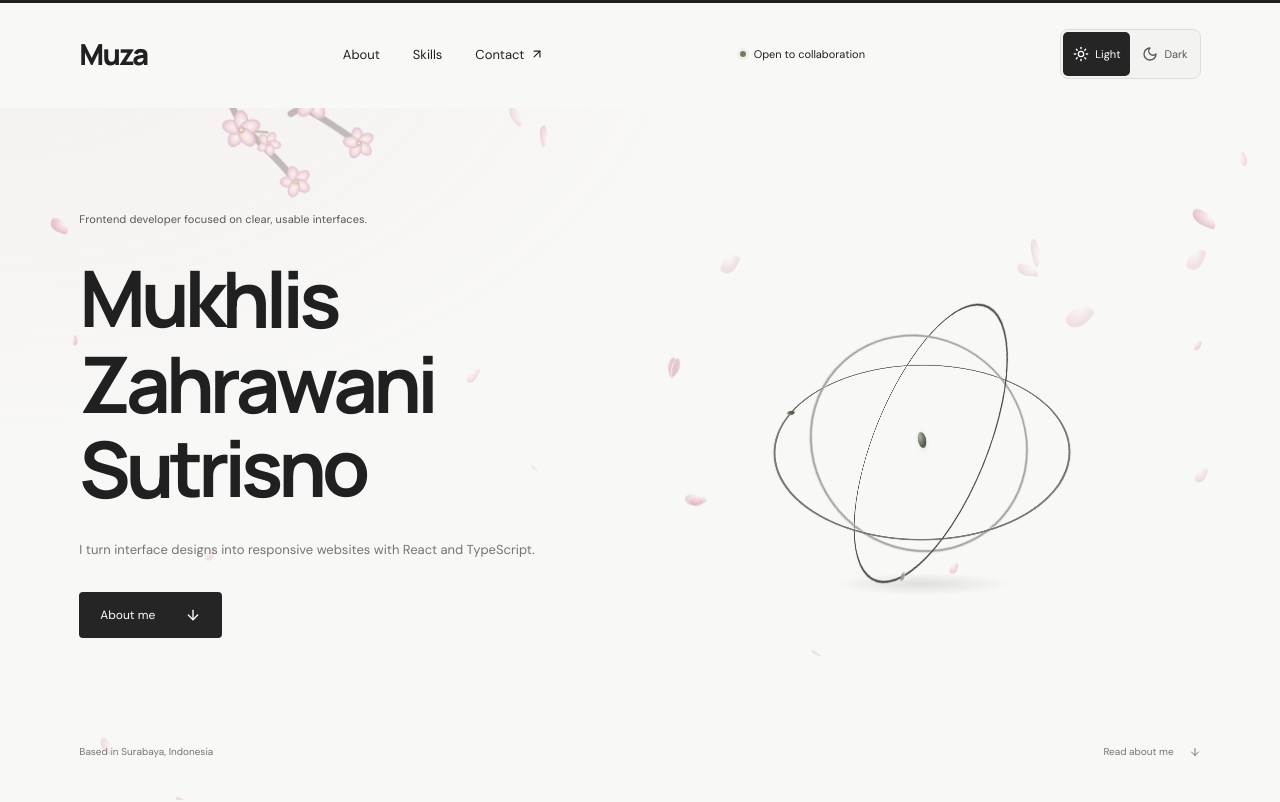
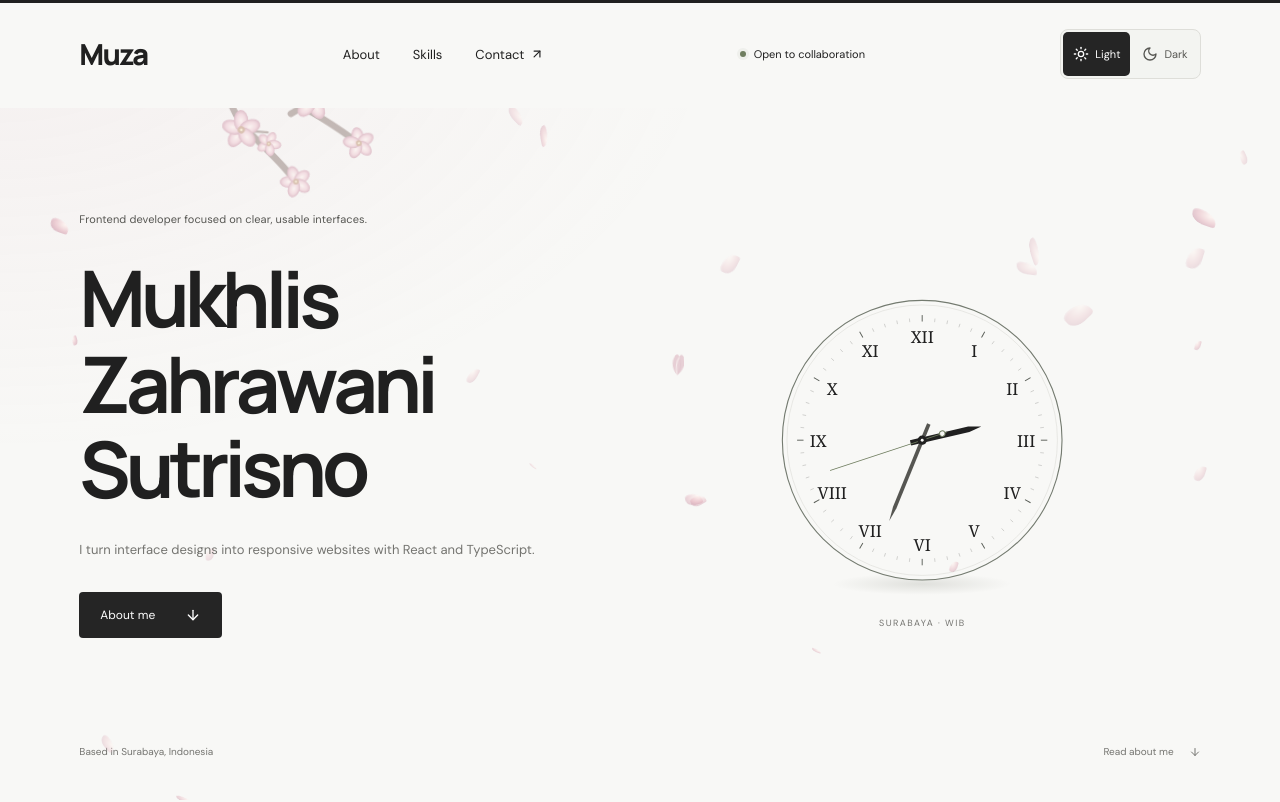
Before and after one commit to MukhlisZahrawaniSutrisno/portfolio, a React (Vite) app: page / in a window 1280 px wide. Shown: the top 802 px of the page. Built offline with nearby package versions, Linux system fonts and the light colour scheme.

Commit message:
Initial portfolio website

```diff
--- /dev/null
+++ b/src/components/AnalogClock.tsx
@@ -0,0 +1,78 @@
+import { useEffect, useRef, useState } from 'react'
+import { useInView } from 'motion/react'
+import { useMotionPreference } from '../useMotionPreference'
+import './analog-clock.css'
+
+const numerals = ['XII', 'I', 'II', 'III', 'IV', 'V', 'VI', 'VII', 'VIII', 'IX', 'X', 'XI']
+
+function clockTime(timestamp: number) {
+  // WIB is UTC+7 throughout the year, independent of the visitor's timezone.
+  const date = new Date(timestamp + 7 * 60 * 60 * 1000)
+  const seconds = date.getUTCSeconds() + date.getUTCMilliseconds() / 1000
+  const minutes = date.getUTCMinutes() + seconds / 60
+  return {
+    hour: (date.getUTCHours() % 12 + minutes / 60) * 30,
+    minute: minutes * 6,
+    second: seconds * 6,
+    label: [date.getUTCHours(), date.getUTCMinutes(), date.getUTCSeconds()].map(value => String(value).padStart(2, '0')).join(':'),
+  }
+}
+
+export default function AnalogClock() {
+  const stage = useRef<HTMLDivElement>(null)
+  const clock = useRef<SVGSVGElement>(null)
+  const visible = useInView(stage, { amount: .2 })
+  const reduced = useMotionPreference()
+  const [initialTime] = useState(() => clockTime(Date.now()))
+
+  useEffect(() => {
+    const svg = clock.current!
+    const hands = ['hour', 'minute', 'second'] as const
+    const elements = hands.map(hand => svg.querySelector<SVGGElement>(`[data-hand="${hand}"]`)!)
+    let frame = 0
+    let timer = 0
+    let label = ''
+    const stop = () => { cancelAnimationFrame(frame); window.clearTimeout(timer) }
+    const update = () => {
+      const now = Date.now()
+      const time = clockTime(reduced ? Math.floor(now / 1000) * 1000 : now)
+      elements.forEach((element, index) => element.setAttribute('transform', `rotate(${time[hands[index]]} 160 160)`))
+      if (label !== time.label) {
+        label = time.label
+        svg.setAttribute('aria-label', `Surabaya time: ${label} WIB (UTC+7)`)
+        svg.setAttribute('data-clock-time', label)
+      }
+      if (visible && !document.hidden) {
+        if (reduced) timer = window.setTimeout(update, 1000 - now % 1000)
+        else frame = requestAnimationFrame(update)
+      }
+    }
+    const resume = () => { stop(); update() }
+    resume()
+    document.addEventListener('visibilitychange', resume)
+    return () => { stop(); document.removeEventListener('visibilitychange', resume) }
+  }, [visible, reduced])
+
+  return <div ref={stage} className="sculpture-stage clock-stage">
+    <div className="sculpture-shadow" aria-hidden="true" />
+    <div className="sculpture clock-body">
+      <svg ref={clock} className="analog-clock" viewBox="0 0 320 320" role="img" aria-label={`Surabaya time: ${initialTime.label} WIB (UTC+7)`} data-clock-time={initialTime.label}>
+        <circle className="clock-case" cx="160" cy="160" r="152" />
+        <circle className="clock-inner-rim" cx="160" cy="160" r="147" />
+        <g aria-hidden="true">
+          {Array.from({ length: 60 }, (_, index) => <line key={index} className={index % 5 === 0 ? 'clock-tick clock-hour-tick' : 'clock-tick'} x1="160" y1={index % 5 === 0 ? 24 : 27} x2="160" y2="31" transform={`rotate(${index * 6} 160 160)`} />)}
+          {numerals.map((numeral, index) => {
+            const angle = index * Math.PI / 6
+            return <text key={numeral} data-clock-numeral x={160 + Math.sin(angle) * 113} y={160 - Math.cos(angle) * 113} dominantBaseline="central" textAnchor="middle">{numeral}</text>
+          })}
+          <g data-hand="hour" transform={`rotate(${initialTime.hour} 160 160)`}><path className="clock-hour-hand" d="M157 173 L157 108 L160 94 L163 108 L163 173 Z" /></g>
+          <g data-hand="minute" transform={`rotate(${initialTime.minute} 160 160)`}><path className="clock-minute-hand" d="M158 179 L158 81 L160 65 L162 81 L162 179 Z" /></g>
+          <g data-hand="second" transform={`rotate(${initialTime.second} 160 160)`}><line className="clock-second-hand" x1="160" y1="55" x2="160" y2="188" /><circle className="clock-counterweight" cx="160" cy="183" r="3" /></g>
+          <circle className="clock-pin" cx="160" cy="160" r="5" />
+          <circle className="clock-pin-core" cx="160" cy="160" r="1.6" />
+        </g>
+      </svg>
+    </div>
+    <span className="clock-label">SURABAYA · WIB</span>
+  </div>
+}
--- a/src/components/Hero.tsx
+++ b/src/components/Hero.tsx
@@ -1,8 +1,8 @@
-import { useEffect, useRef } from 'react'
-import { motion, useInView, useMotionValue, useSpring } from 'motion/react'
-import { ArrowDown, MousePointer2 } from 'lucide-react'
+import { motion } from 'motion/react'
+import { ArrowDown } from 'lucide-react'
 import { profile, showSelectedWork } from '../content'
 import { useMotionPreference } from '../useMotionPreference'
+import AnalogClock from './AnalogClock'
 import './hero-about.css'
 
 const ease = [.22, 1, .36, 1] as const
@@ -10,63 +10,6 @@ const nameLines = profile.fullName.split(' ').map((word, index, words) => ({
   word,
   offset: words.slice(0, index).join(' ').length + (index > 0 ? 1 : 0),
 }))
-
-function OrbitalAnimation() {
-  const reduced = useMotionPreference()
-  const stage = useRef<HTMLDivElement>(null)
-  const inView = useInView(stage, { amount: .2 })
-  const bounds = useRef<DOMRect | null>(null)
-  const x = useMotionValue(0)
-  const y = useMotionValue(0)
-  const rotateX = useSpring(y, { stiffness: 80, damping: 18 })
-  const rotateY = useSpring(x, { stiffness: 80, damping: 18 })
-
-  useEffect(() => {
-    if (reduced) {
-      x.set(0)
-      y.set(0)
-      rotateX.jump(0)
-      rotateY.jump(0)
-    }
-  }, [reduced, x, y, rotateX, rotateY])
-
-  useEffect(() => {
-    const clearBounds = () => { bounds.current = null }
-    window.addEventListener('resize', clearBounds)
-    window.addEventListener('scroll', clearBounds, { passive: true })
-    return () => {
-      window.removeEventListener('resize', clearBounds)
-      window.removeEventListener('scroll', clearBounds)
-    }
-  }, [])
-
-  return <div ref={stage} className="sculpture-stage" aria-hidden="true"
-    onPointerEnter={event => {
-      if (reduced || event.pointerType === 'touch' || !window.matchMedia('(hover: hover) and (pointer: fine)').matches) return
-      bounds.current = event.currentTarget.getBoundingClientRect()
-    }}
-    onPointerMove={event => {
-      if (reduced || event.pointerType === 'touch' || !bounds.current) return
-      const box = bounds.current
-      x.set(((event.clientX - box.left) / box.width - .5) * 24)
-      y.set(-((event.clientY - box.top) / box.height - .5) * 24)
-    }}
-    onPointerLeave={() => { bounds.current = null; x.set(0); y.set(0) }}>
-    <div className="sculpture-shadow" />
-    <motion.div className="sculpture" style={{ rotateX: reduced ? 0 : rotateX, rotateY: reduced ? 0 : rotateY }}
-      initial={reduced ? false : { scale: .94 }}
-      animate={{ scale: 1 }}
-      transition={{ duration: reduced ? 0 : .9, delay: reduced ? 0 : .12, ease }}>
-      <div className="orbital-motion" style={{ animationPlayState: inView && !reduced ? 'running' : 'paused' }}>
-        <div className="orbit-ring orbit-ring-one"><span className="orbit-node" /></div>
-        <div className="orbit-ring orbit-ring-two"><span className="orbit-node" /></div>
-        <div className="orbit-ring orbit-ring-three" />
-        <div className="orbit-core" />
-      </div>
-    </motion.div>
-    <span className="object-hint"><MousePointer2 size={12} /> Move cursor to tilt</span>
-  </div>
-}
 
 export default function Hero() {
   const reduced = useMotionPreference()
@@ -83,7 +26,7 @@ export default function Hero() {
         <a className="button dark" href={showSelectedWork ? '#work' : '#about'}>{showSelectedWork ? 'View projects' : 'About me'} <ArrowDown size={16} /></a>
       </motion.div>
     </div>
-    <div className="hero-art"><OrbitalAnimation /></div>
+    <div className="hero-art"><AnalogClock /></div>
     <div className="hero-bottom"><span>Based in {profile.location}</span><a href={showSelectedWork ? '#work' : '#about'}>{showSelectedWork ? 'View projects' : 'Read about me'} <ArrowDown size={12} /></a></div>
   </section>
 }
--- /dev/null
+++ b/src/components/analog-clock.css
@@ -0,0 +1,15 @@
+.hero .clock-stage { perspective: none; }
+.hero .sculpture.clock-body { transform-style: flat; pointer-events: none; }
+.analog-clock { display: block; width: 100%; height: 100%; overflow: visible; }
+.clock-case { fill: var(--bg); stroke: var(--ring); stroke-width: 1.2; }
+.clock-inner-rim { fill: none; stroke: var(--line); stroke-width: .7; }
+.clock-tick { stroke: var(--muted); stroke-width: .6; opacity: .5; }
+.clock-hour-tick { stroke: var(--ring-strong); stroke-width: 1; opacity: .9; }
+.analog-clock text { font-family: Georgia, 'Times New Roman', serif; font-size: 18px; font-weight: 400; fill: var(--text); }
+.clock-hour-hand { fill: var(--text); }
+.clock-minute-hand { fill: var(--secondary); }
+.clock-second-hand { stroke: var(--accent); stroke-width: 1; stroke-linecap: round; }
+.clock-counterweight { fill: var(--bg); stroke: var(--accent); stroke-width: 1; }
+.clock-pin { fill: var(--text); }
+.clock-pin-core { fill: var(--bg); }
+.clock-label { position: absolute; bottom: 6px; left: 0; right: 0; text-align: center; font-size: 9px; font-weight: 400; letter-spacing: .16em; color: var(--muted); }
```
Also changed, not shown: 1 other file (tests, documents, lock files or other folders).
